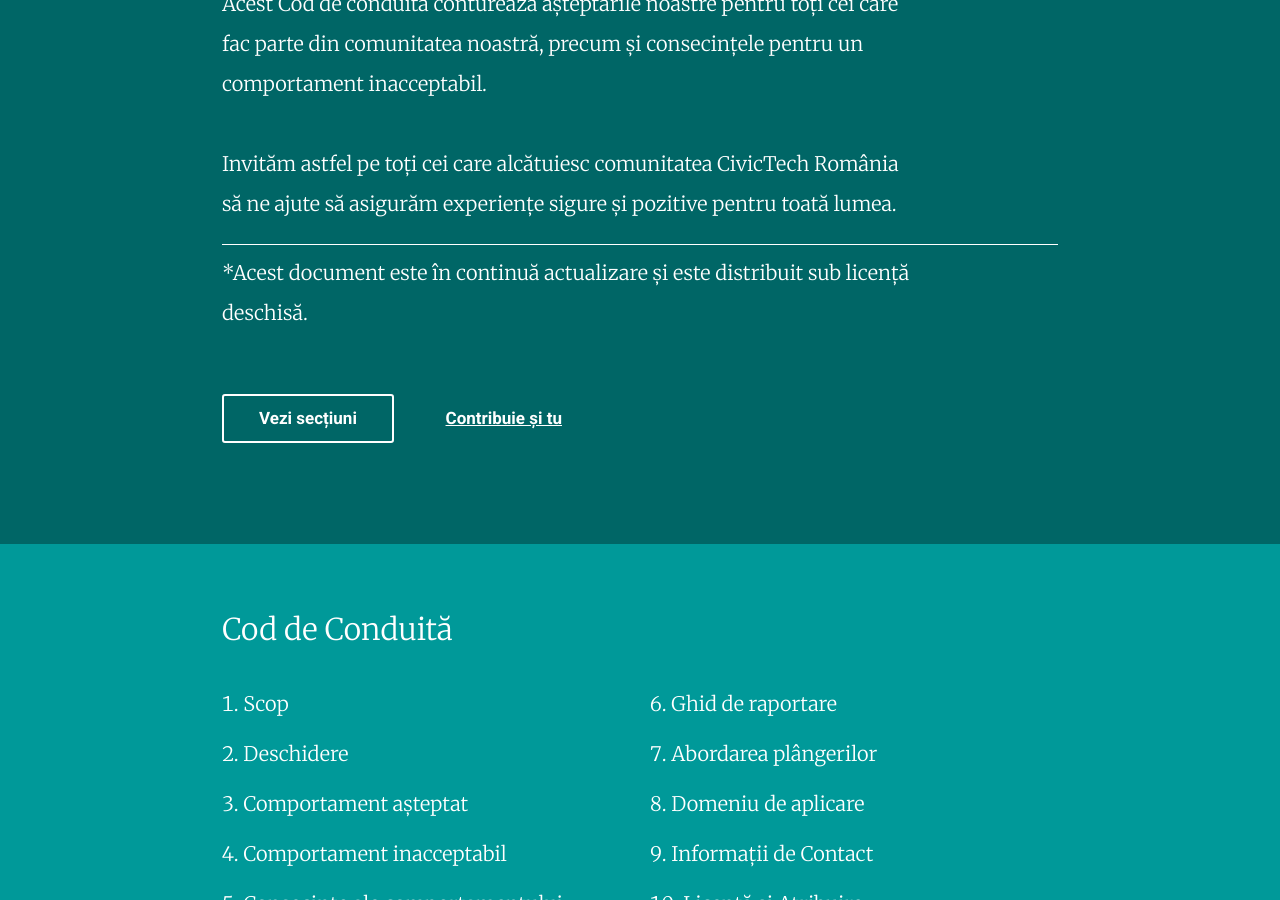
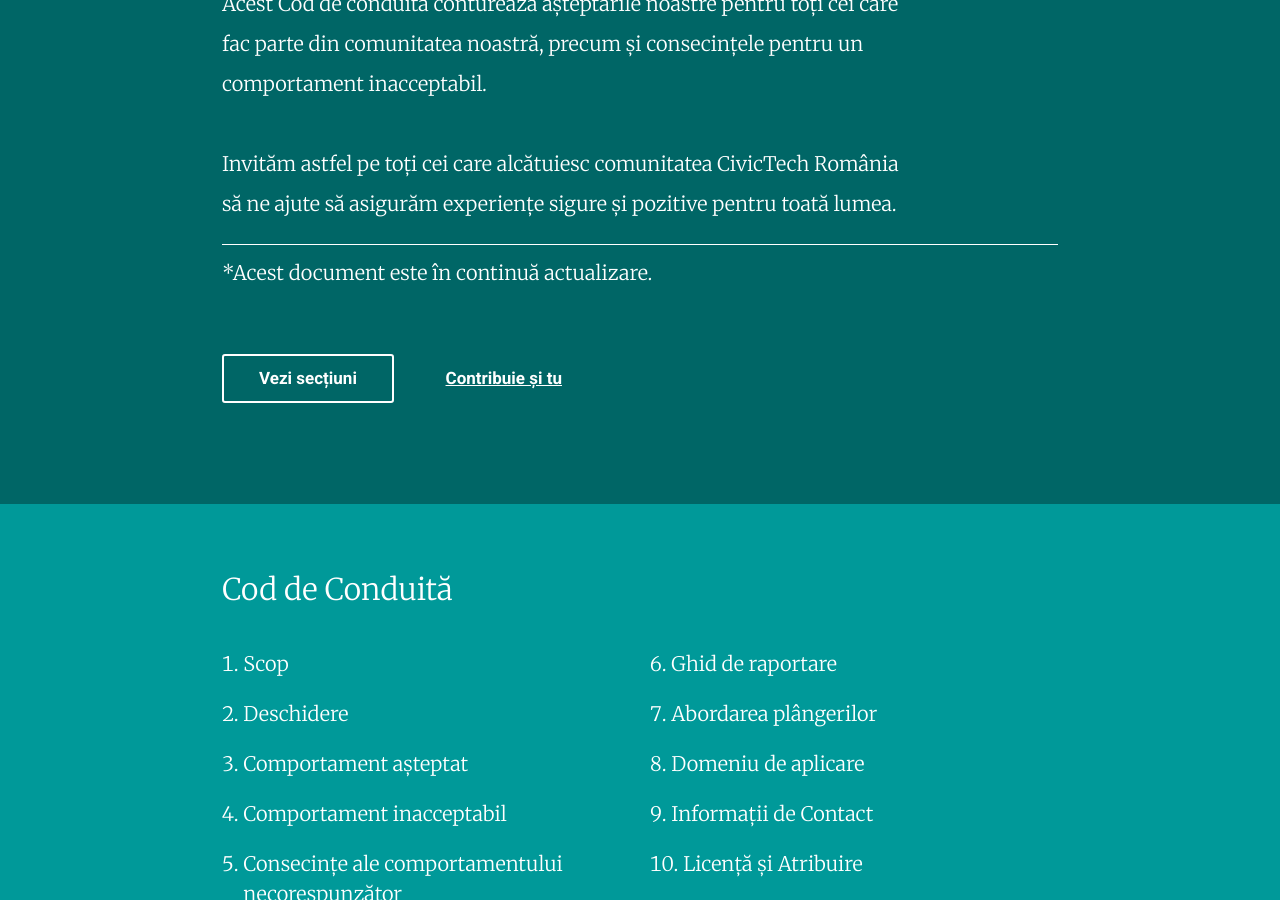
Before and after one commit to civictechro/code-of-conduct, a Jekyll site: the page built from index.html, in a window 1280 px wide and 900 px high, scrolled down 659 px. Built offline with Jekyll 4.4.1, drawn with Linux system fonts in a browser that asks for light colours.

Commit message:
Update introduction.md

```diff
--- a/_includes/introduction.md
+++ b/_includes/introduction.md
@@ -9,4 +9,4 @@ Acest Cod de conduită conturează așteptările noastre pentru toți cei care f
 Invităm astfel pe toți cei care alcătuiesc comunitatea CivicTech România să ne ajute să asigurăm experiențe sigure și pozitive pentru toată lumea.
 
 ***
-*Acest document este în continuă actualizare și este distribuit sub licență deschisă.
+*Acest document este în continuă actualizare.
```
